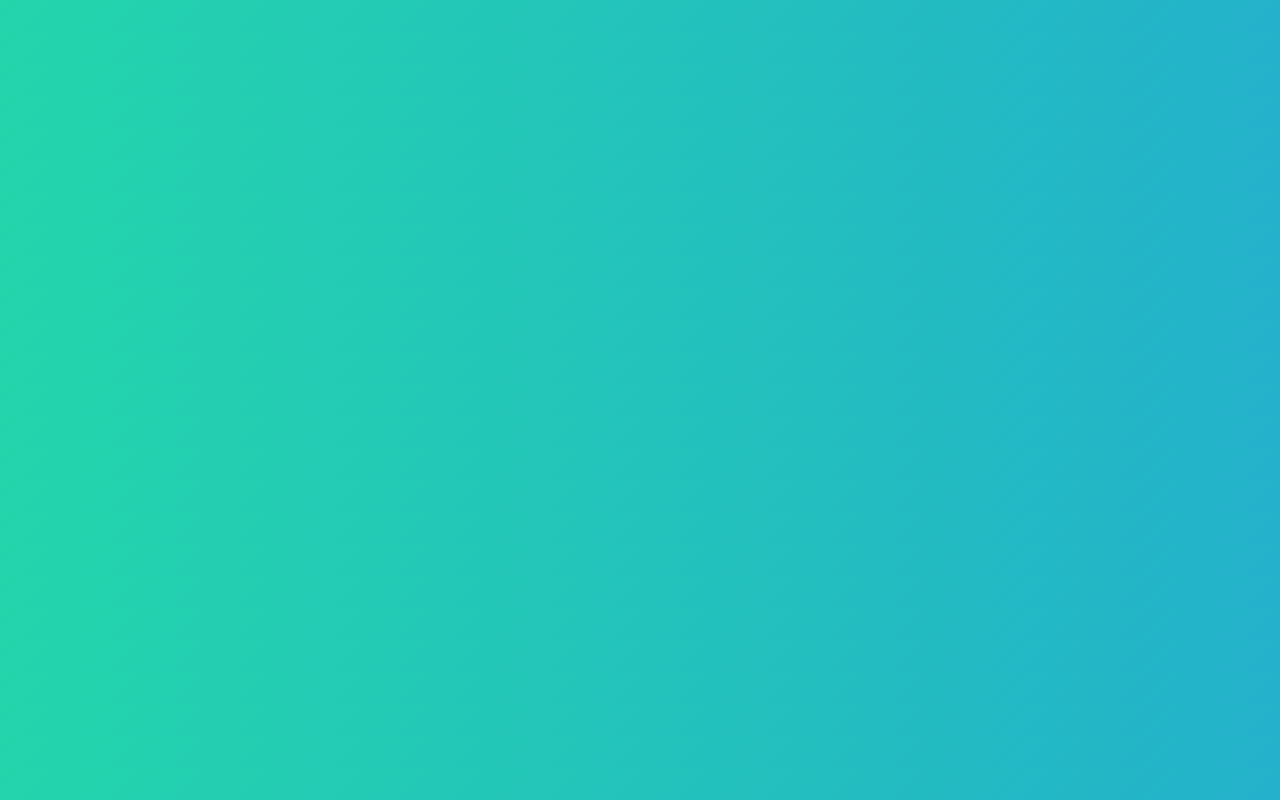
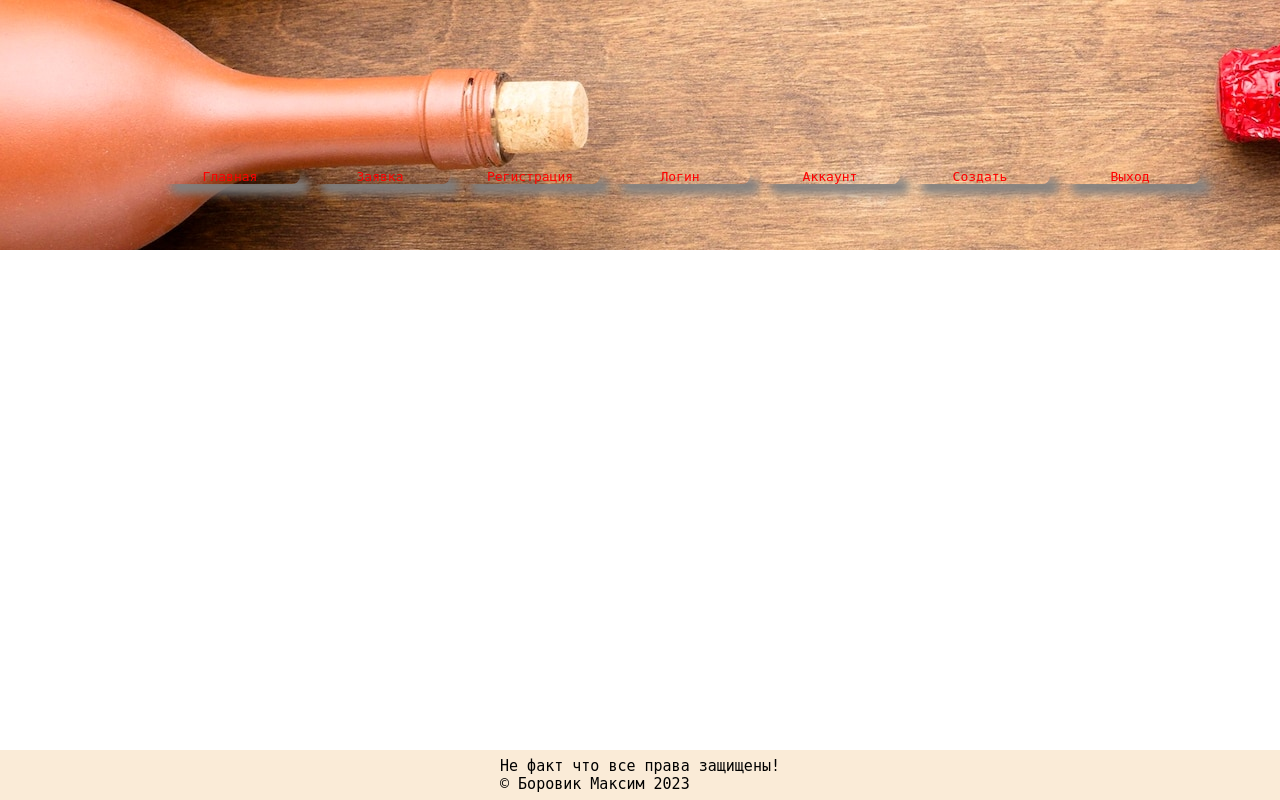
Before and after one commit to BorovikMaksim/alco_order_app, a Flask app: page / in a window 1280 px wide. Run offline with Flask 2, Linux system fonts and the light colour scheme.

Commit message:
add_main_manu

```diff
--- a/app.py
+++ b/app.py
@@ -2,7 +2,7 @@ from flask import Flask, render_template
 
 app = Flask(__name__)
 
-app.config['SQLALCHEMY_DATABASE_URI'] = 'sqlite:///img.db'
+app.config['SQLALCHEMY_DATABASE_URI'] = 'sqlite:///images.db'
 app.config['SQLALCHEMY_TRACK_MODIFICATIONS'] = False
 
 @app.route('/')
--- a/static/css/style.css
+++ b/static/css/style.css
@@ -1,5 +1,79 @@
-body{
- background: linear-gradient(-45deg, #ee7752, #e73c7e, #23a6d5, #23d5ab);
-    background-size: 400% 400%;
-    animation: gradient 15s ease infinite;
+*{
+    margin: 0;
+    padding: 0;
 }
+
+html,
+body {
+    height: 100%;
+}
+
+
+/* MAIN MENU */
+
+.header{
+    height: 250px;
+}
+
+
+.main_menu{
+    display: flex;
+    justify-content: flex-end;
+    padding-right: 70px;
+
+}
+
+.main_menu a{
+    text-decoration: none;
+    color: red;
+    font-weight:400;
+}
+
+
+.main_menu li{
+    list-style: none;
+    margin-right: 10px;
+    width: 140px;
+    margin-top: 14%;
+    box-shadow: 10px 10px 10px grey;
+    font-family: monospace;
+    border-radius: 100px;
+    text-align: center;
+}
+
+.main_menu li:hover{
+    transition-duration: 1s;
+    box-shadow: 2px 3px 35px grey;
+}
+
+
+.main_menu{
+    display: flex;
+    justify-content: flex-end;
+}
+
+.wrapper{
+    display: flex;
+    flex-direction: column;
+    height: 100%;
+    font-family:monospace;
+}
+
+
+.content{
+    width: 50%;
+    margin: 0 auto;
+    flex: 1 0 auto;
+}
+
+
+
+.footer {
+    display: flex;
+    height: 50px;
+    background-color: antiquewhite;
+    align-items: center;
+    justify-content: center;
+    font-size: 15px;
+    flex: 0 0 auto;
+}
--- a/templates/base.html
+++ b/templates/base.html
@@ -3,7 +3,6 @@
 <head>
     <meta charset="UTF-8">
     <link rel="stylesheet" href="{{ url_for('static',filename='css/style.css') }}">
-
 
     {% block title %}
         {% if title %}
@@ -11,32 +10,55 @@
             {% else %}
             <title>Flask app</title>
         {% endif %}
-
-
     {% endblock title %}
-
+    <style>
+        .header
+        {background-image: url({{url_for('static',filename='images/kod.jpeg')}});
+}
+    </style>
 </head>
 <body>
 
 <div class="wrapper">
 
 {% block menu %}
+    <header class="header">
+        <ul class="main_menu">
+            <li><a href="#"><p>Главная</p></a></li>
+            <li><a href="#"><p>Заявка</p></a></li>
+            <li><a href="#"><p>Регистрация</p></a></li>
+            <li><a href="#"><p>Логин</p></a></li>
+            <li><a href="#"><p>Аккаунт</p></a></li>
+            <li><a href="#"><p>Создать</p></a></li>
+            <li><a href="#"><p>Выход</p></a></li>
+        </ul>
+
+
+    </header>
 
 {% endblock menu %}
 
 
 {% block content %}
-
 {% endblock content %}
 
 
 {% block main_page %}
 
+    <div class="content">
+
+    </div>
 
 {% endblock main_page %}
 
 
+
 {% block footer %}
+
+
+    <footer class="footer">Не факт что все права защищены!<br>
+          &#169; Боровик Максим 2023
+    </footer>
 
 
 {% endblock footer %}
```
Also changed, not shown: templates/index.html (line endings or trailing spaces).
